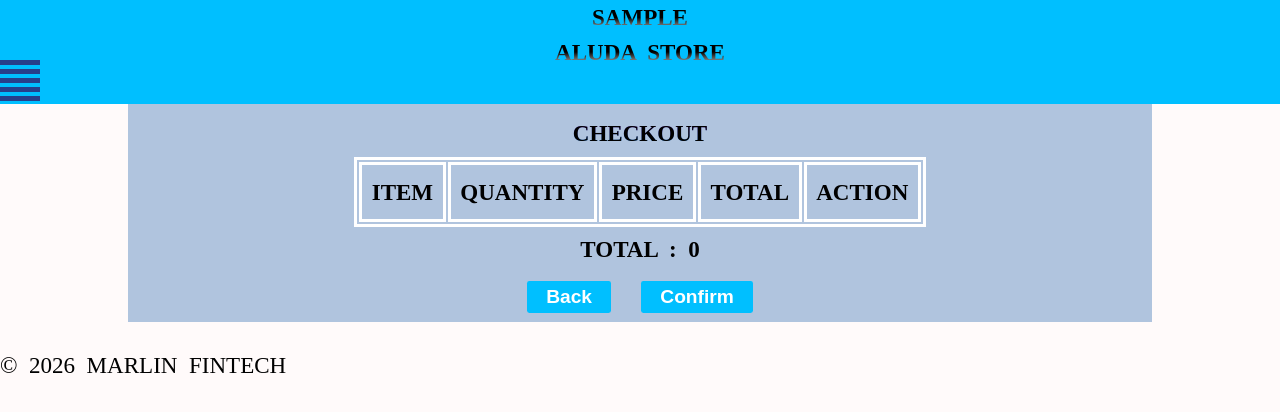
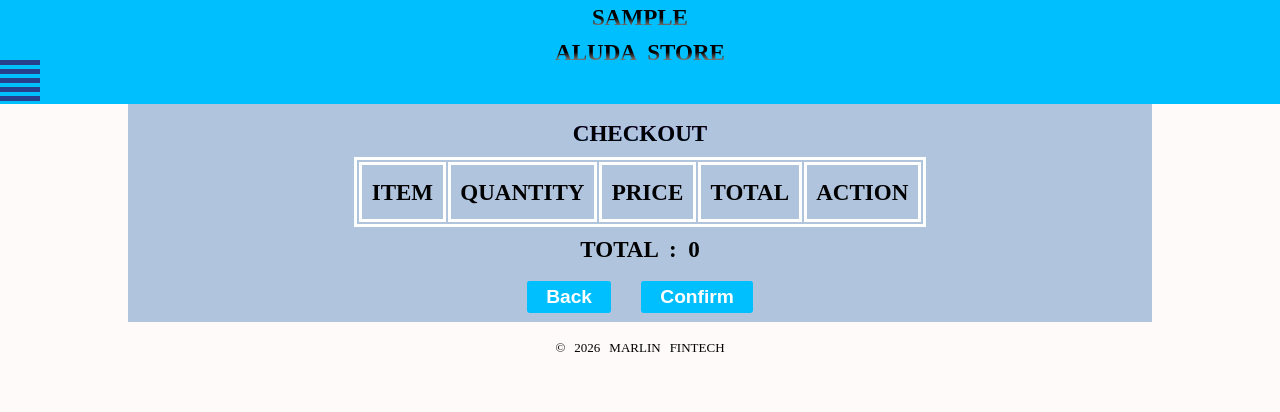
Before and after one commit to marlinfintech/sample-aluda-store, a website: page checkout.html in a window 1280 px wide. Drawn offline with nearby package versions, Linux system fonts and the light colour scheme.

Commit message:
Add files via upload

```diff
--- a/checkout.css
+++ b/checkout.css
@@ -41,3 +41,6 @@ body{background:#FFFAFA}
 .removeBtn{text-align:center ;border-radius: 0.125rem; background: linear-gradient(to bottom, #FFFFFF, #CCCCCC); color:#008B8B;
     padding:0.25rem 0.5rem 0.25rem 0.5rem; text-decoration: none;margin:0.5rem auto;border:none;outline:none;font-size:0.75rem;font-weight:normal;
     justify-content:center}
+
+    footer{background:#FFFAFA;text-align:center; color:#FF8C00;padding-bottom:3rem;}
+.endsection p{background: linear-gradient(to bottom,#000000 10%, #000000);background-clip: text;color: transparent;font-size:small;text-align: center;}
```
